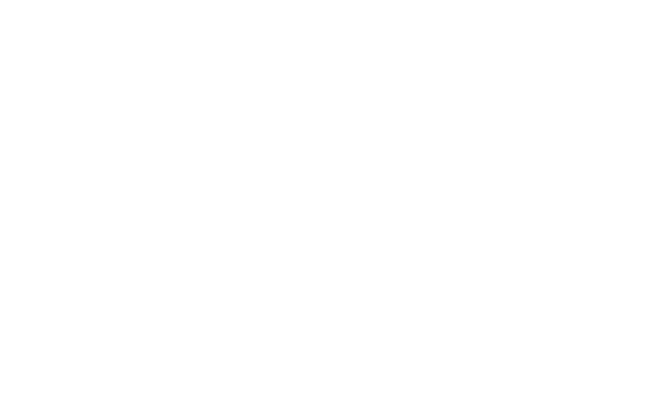
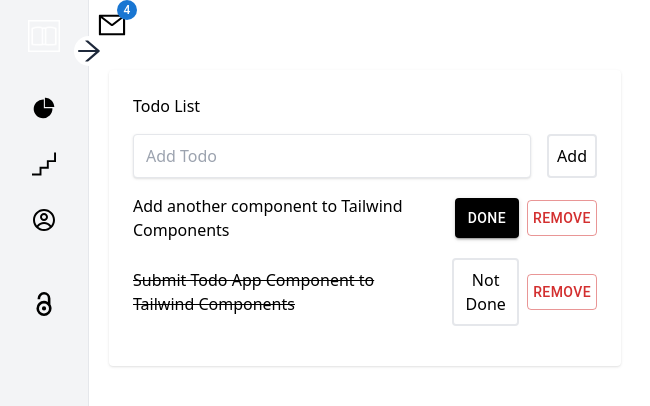
Before and after one commit to Ryanshinta/AllStudy-FrontEnd, a React (Create React App) app: page /Room in a window 1280 px wide. Before the commit this address had no page. Shown: the top 406 px of the page, without its empty margins (0-650 px from the left). Built offline with nearby package versions, Linux system fonts and the light colour scheme.

Commit message:
Start Room Main

```diff
--- a/src/App.js
+++ b/src/App.js
@@ -6,6 +6,7 @@
 import DashBoard from "./pages/Dashboard";
 import Profile from "./pages/Profile";
 import RoomNavigation from "./pages/RoomNavigation";
+import Room from "./pages/Room";
 
 function App() {
     return (
@@ -18,6 +19,7 @@
                         <Route path="/app" element={<DashBoard/>} />
                         <Route path="/Profile" element={<Profile/>} />
                         <Route path="/RoomNavigation" element={<RoomNavigation/>} />
+                        <Route path="/Room" element={<Room/>} />
                     </Routes>
                 </BrowserRouter>
             </div>
--- /dev/null
+++ b/src/pages/Room.js
@@ -0,0 +1,13 @@
+import Layout from "../components/Dashboard/Layout";
+import TodoList from "../components/TodoList/TodoList";
+
+export default function Room(){
+    return(
+        <>
+            <Layout>
+                <TodoList/>
+
+            </Layout>
+        </>
+    )
+}
--- a/src/pages/RoomNavigation.js
+++ b/src/pages/RoomNavigation.js
@@ -25,7 +25,7 @@
                 'tas tibique copiosae mei. No nam vidit omittam invenire,' +
                 ' at corpora persecuti interpretaris sed.',
             userName: 'User1',
-            userAvatar: 'https://images.unsplash.com/photo-1518791841217-8f162f1e1131?ixlib=rb-1.2.1&ixid=eyJhcHBfaWQiOjEyMDd9&auto=format&fit=crop&w=800&q=60' },
+            userAvatar: 'https://miro.medium.com/max/720/1*W35QUSvGpcLuxPo3SRTH4w.png' },
 
 
         {   title: 'Private Room2',
```
